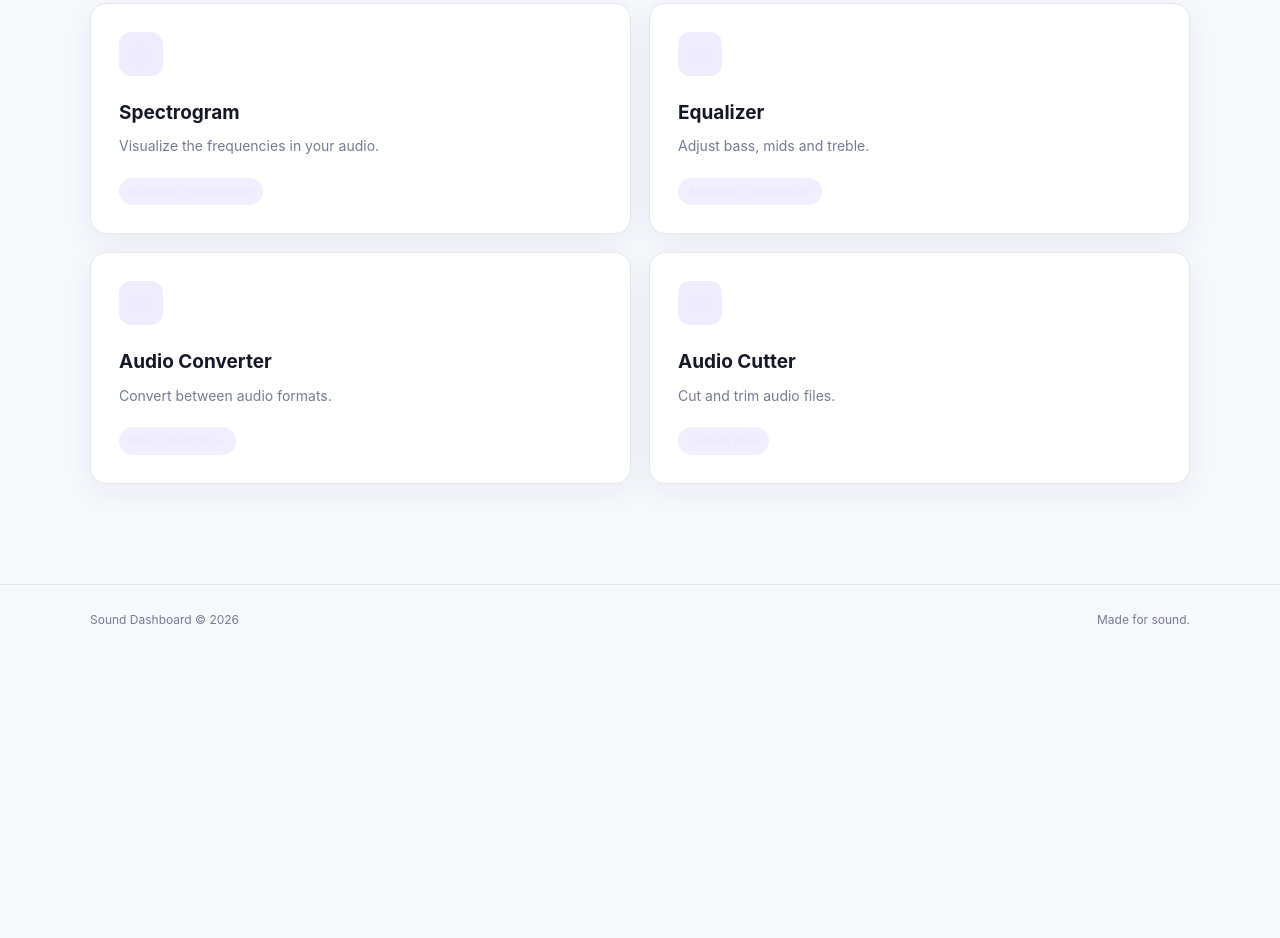
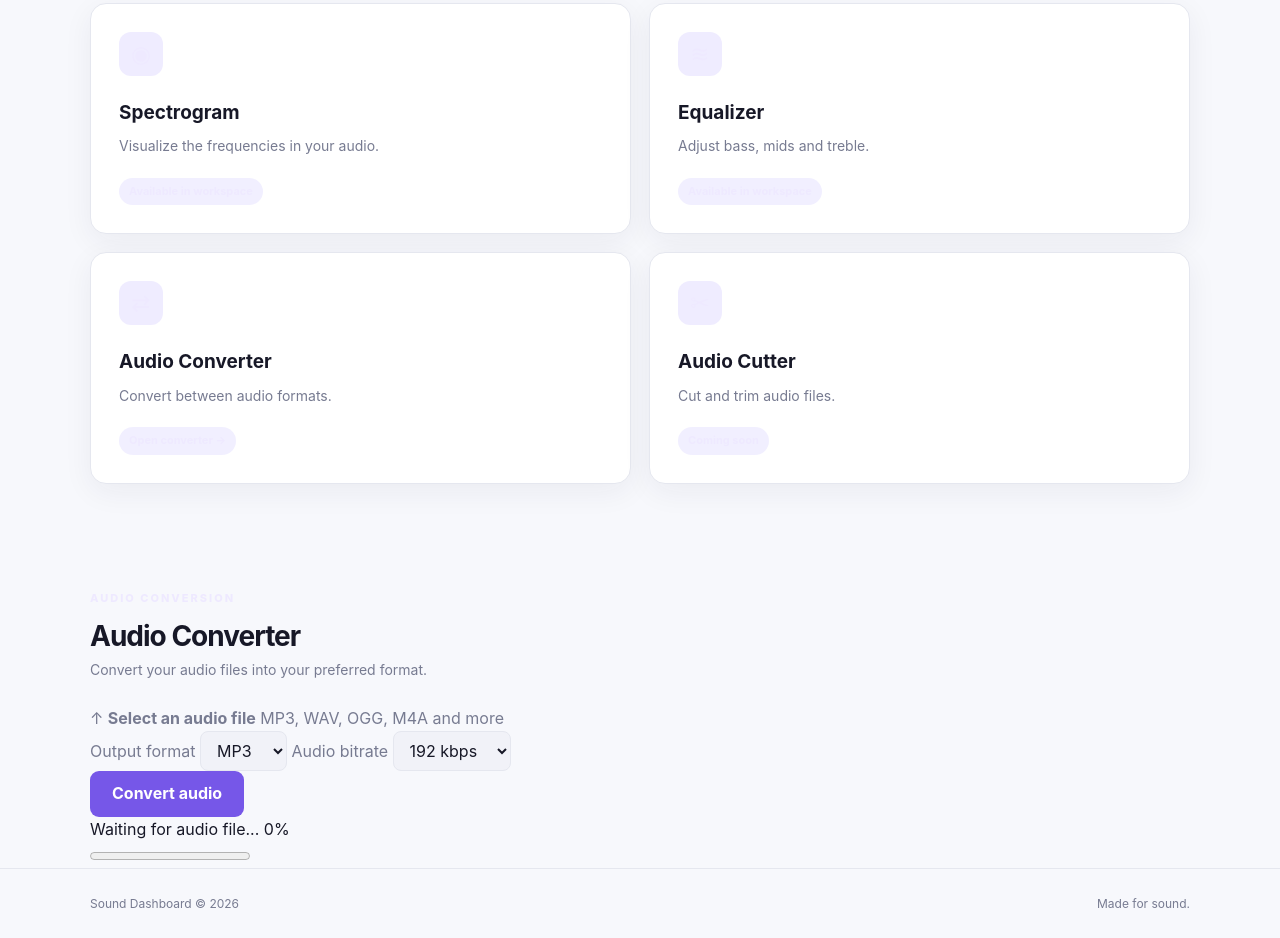
Before and after one commit to marination-eng/sound-dashboard, a plain HTML site: page index.html in a window 1280 px wide. Shown: the part 901-1839 px from the top of the page. Before the commit the page ends 1555 px from the top, so only its background shows below. Drawn offline with Linux system fonts and the light colour scheme.

Commit message:
Add audio converter section to index.html

```diff
--- a/index.html
+++ b/index.html
@@ -182,6 +182,78 @@
             </article>
         </div>
     </section>
+<CodeBlock language="html" editable>
+<section class="converter-section" id="converter">
+    <div class="section-heading">
+        <div>
+            <span class="eyebrow">AUDIO CONVERSION</span>
+            <h2>Audio Converter</h2>
+            <p>Convert your audio files into your preferred format.</p>
+        </div>
+    </div>
+
+
+<div class="converter-card">
+
+<label for="converterFile" class="converter-upload">
+<span class="converter-upload-icon">↑</span>
+<strong>Select an audio file</strong>
+<span id="converterFileName">MP3, WAV, OGG, M4A and more</span>
+<input
+                type="file"
+                id="converterFile"
+                accept="audio/*"
+                hidden
+            >
+</label>
+
+<div class="converter-settings">
+
+<label>
+Output format
+<select id="converterFormat">
+<option value="mp3">MP3</option>
+<option value="wav">WAV</option>
+<option value="ogg">OGG</option>
+<option value="aac">AAC</option>
+<option value="m4a">M4A</option>
+<option value="flac">FLAC</option>
+</select>
+</label>
+
+<label>
+Audio bitrate
+<select id="converterBitrate">
+<option value="128">128 kbps</option>
+<option value="192" selected>192 kbps</option>
+<option value="256">256 kbps</option>
+<option value="320">320 kbps</option>
+</select>
+</label>
+
+</div>
+
+<button id="convertButton" class="primary-button" disabled>
+Convert audio
+</button>
+
+<div class="converter-progress">
+<div class="converter-progress-heading">
+<span id="converterStatus">Waiting for audio file...</span>
+<span id="converterProgressText">0%</span>
+</div>
+
+<progress id="converterProgress" value="0" max="100"></progress>
+</div>
+
+<a id="downloadConverted" class="download-button" hidden>
+↓ Download converted audio
+</a>
+
+</div>
+
+</section>
+</CodeBlock>
 
 </main>
 
```
